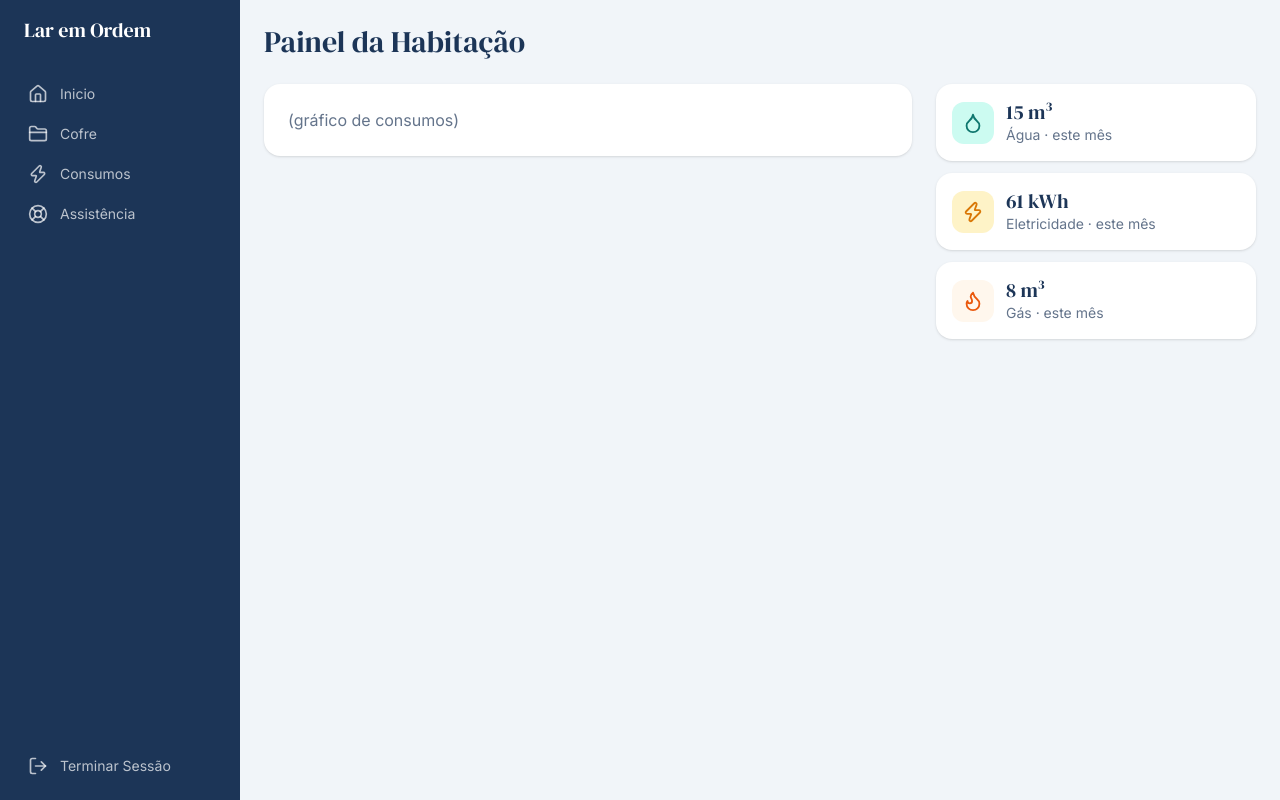
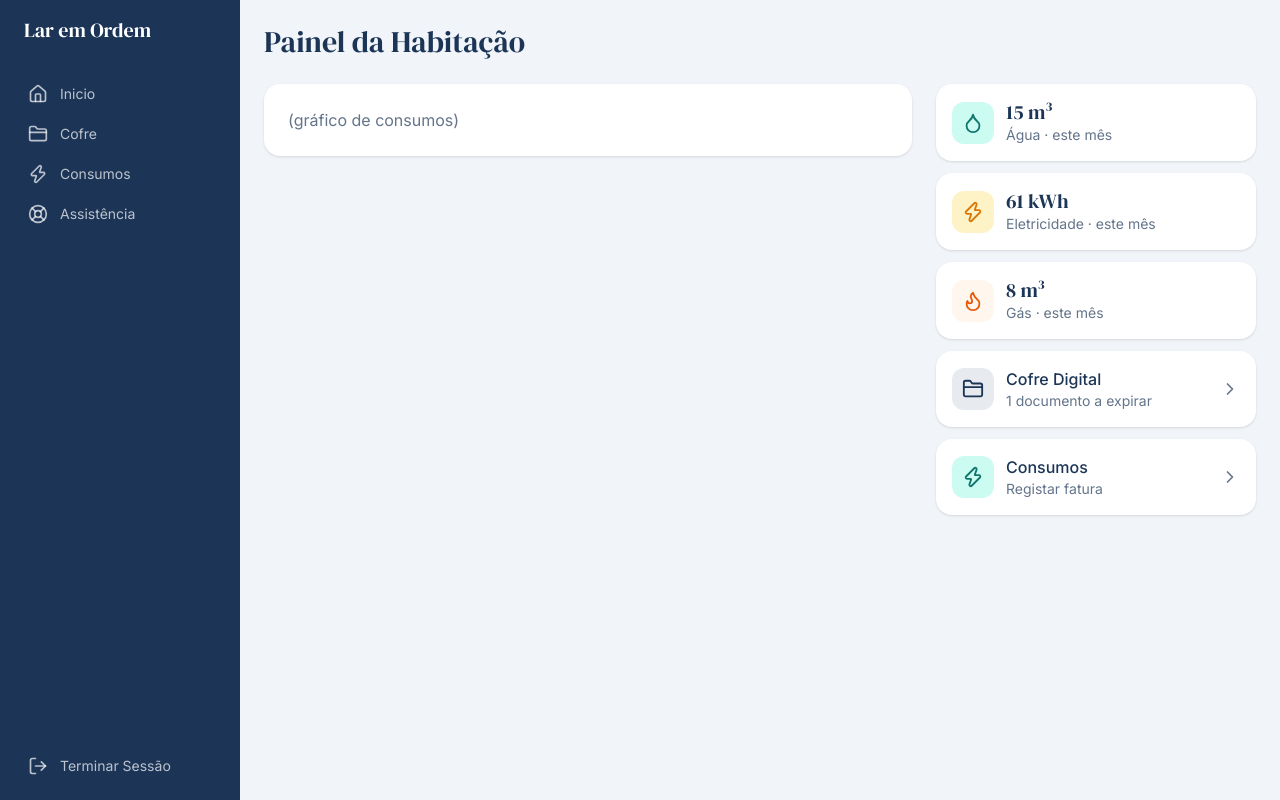
Before and after one commit to SpookyP/Lar-em-Ordem-Projeto-Final, a React (Vite) app in the folder lar-em-ordem-frontend/: page /teste-layout in a window 1280 px wide. Built offline with nearby package versions, Linux system fonts and the light colour scheme; no server answers.

Commit message:
Adicionar cartões de atalho no dashboard
Criado o componente ShortcutCard como link e usado para os atalhos do cofre digital e consumos.

```diff
--- /dev/null
+++ b/lar-em-ordem-frontend/src/components/ui/ShortcutCard.jsx
@@ -0,0 +1,22 @@
+import { ChevronRight } from 'lucide-react';
+import { Link } from 'react-router-dom';
+
+export function ShortcutCard({ icon: Icon, iconColor, title, description, to }) {
+  return (
+    <Link
+      to={to}
+      className="flex items-center gap-3 rounded-2xl bg-card p-4 shadow-sm transition hover:shadow-md"
+    >
+      <div className={`flex items-center justify-center rounded-xl p-2.5 ${iconColor}`}>
+        <Icon size={22} />
+      </div>
+
+      <div className="flex-1">
+        <p className="font-medium text-navy">{title}</p>
+        <p className="text-sm text-muted">{description}</p>
+      </div>
+
+      <ChevronRight size={20} className="text-muted" />
+    </Link>
+  );
+}
--- a/lar-em-ordem-frontend/src/pages/Dashboard/Dashboard.jsx
+++ b/lar-em-ordem-frontend/src/pages/Dashboard/Dashboard.jsx
@@ -1,5 +1,6 @@
-import { Droplet, Zap, Flame } from 'lucide-react';
+import { Droplet, Zap, Flame, FolderClosed } from 'lucide-react';
 import { SummaryCard } from '../../components/ui/SummaryCard';
+import { ShortcutCard } from '../../components/ui/ShortcutCard';
 
 export default function Dashboard() {
   return (
@@ -35,6 +36,20 @@ export default function Dashboard() {
               value="8 m³"
               label="Gás · este mês"
             />
+            <ShortcutCard
+              icon={FolderClosed}
+              iconColor="bg-navy/10 text-navy"
+              title="Cofre Digital"
+              description="1 documento a expirar"
+              to="/cofre"
+            />
+            <ShortcutCard
+              icon={Zap}
+              iconColor="bg-teal-light text-teal"
+              title="Consumos"
+              description="Registar fatura"
+              to="/consumos"
+            />
           </div>
         </div>
       </div>
```
